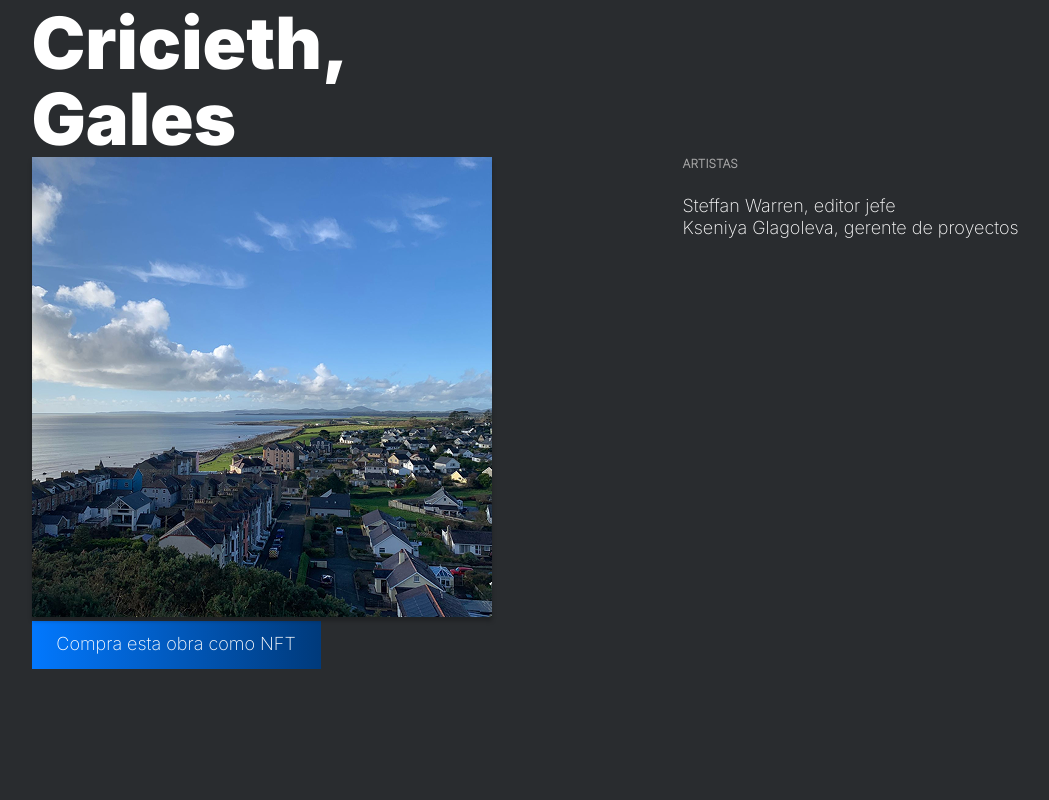
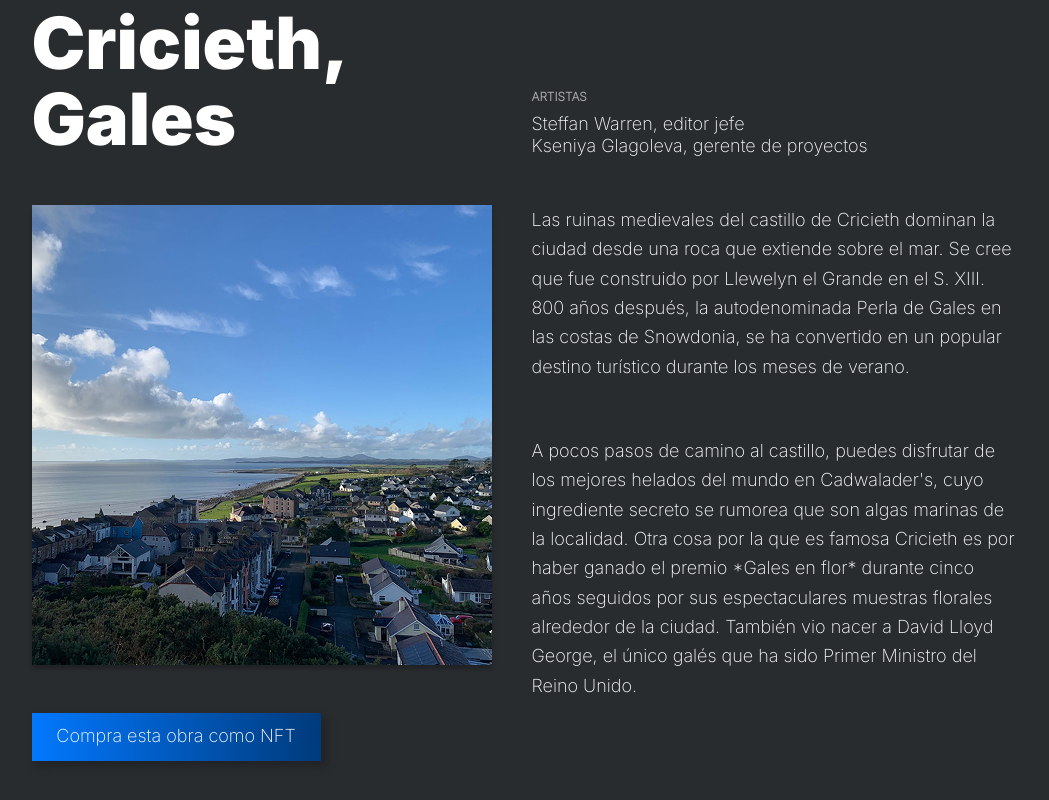
Before and after one commit to JahirSalgado/web_project_homeland, a plain HTML site: page index.html in a window 1280 px wide. Shown: the part 2523-3323 px from the top of the page, without its empty margins (115-1164 px from the left). Drawn offline with Linux system fonts and the light colour scheme.

Commit message:
Finish first place

```diff
--- a/blocks/places.css
+++ b/blocks/places.css
@@ -26,7 +26,8 @@
   width: 456px;
   height: 67px;
   position: absolute;
-  left: 651px;
+  top: 85px;
+  left: 500px;
 }
 
 .places__url-heading {
@@ -39,12 +40,12 @@
   color: #aaaaaa;
   margin: 0;
   text-transform: uppercase;
-  margin-bottom: 23px;
+  margin-bottom: 8px;
 }
 
 .places__artist {
   height: 22px;
-  width: 455.5278625488281px;
+  width: 455.52px;
   font-family: "Inter", serif;
   font-size: 18px;
   line-height: 22px;
@@ -58,6 +59,9 @@
   width: 460px;
   object-fit: cover;
   box-shadow: 0 4px 4px 0 rgba(0, 0, 0, 0.25);
+  position: absolute;
+  top: 200px;
+  left: 0;
 }
 
 .places__paragraph {
@@ -69,17 +73,21 @@
   color: #fff;
   margin: 0;
   position: absolute;
-  top: 2728px;
-  left: 651px;
+  top: 200px;
+  left: 500px;
 }
 
 .places__frame {
   width: 289px;
   height: 48px;
   background: linear-gradient(to right, #0278fe, #003a7b);
+  box-shadow: 5px 5px 10px 0 rgba(0, 0, 0, 0.25);
   display: flexbox;
   align-content: center;
   justify-content: center;
+  position: absolute;
+  top: 708px;
+  left: 0;
 }
 
 .places__paragraph-frame {
@@ -95,7 +103,16 @@
 }
 
 .places__paragraph-second {
+  width: 484px;
   position: absolute;
-  top: 2956px;
-  left: 651px;
+  top: 431px;
+  left: 500px;
 }
+
+.places__image:hover {
+  opacity: 0.5;
+}
+
+.places__frame:hover {
+  background: #003a7b;
+}
```
